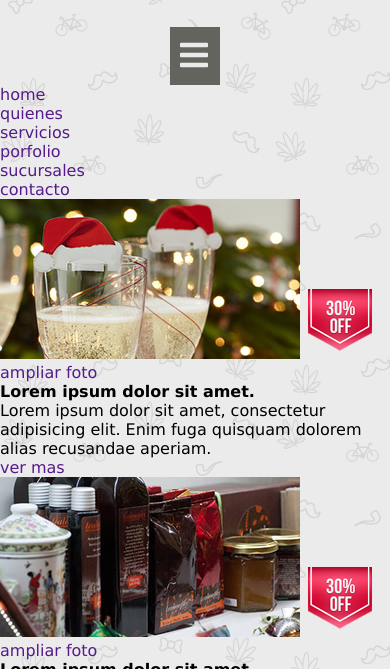
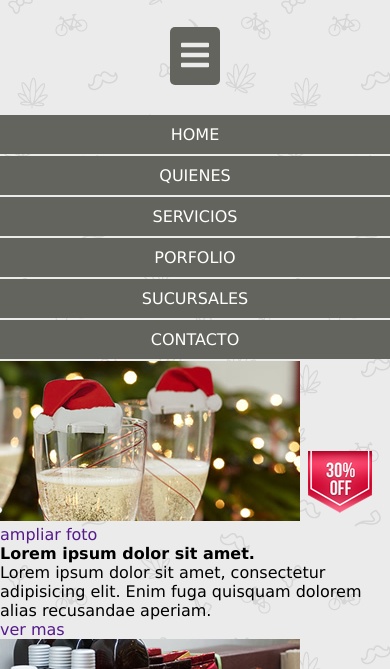
Before and after one commit to AixaFlores/kitchening, a website: page views/home.html in a window 390 px wide. Shown: the part 175-844 px from the top of the page. Drawn offline with Linux system fonts and the light colour scheme.

Commit message:
header mobile done

```diff
--- a/public/css/header.css
+++ b/public/css/header.css
@@ -18,6 +18,19 @@ header a.btn-burger{
  display: block;
  color: #ebebeb;
  font-size: 32px;
- margin: 0 auto;
+ margin: 0 auto 30px;
+ text-align: center;
+ border-radius: 5px;
 
 }
+
+header li{
+    background-color: #63645d;
+    margin-bottom: 2px;
+    padding: 10px 0;
+    text-align: center;
+}
+header li a{
+    color: #FFFFFF;
+    text-transform: uppercase;
+}
```
Also changed, not shown: public/css/home.css (line endings or trailing spaces).
